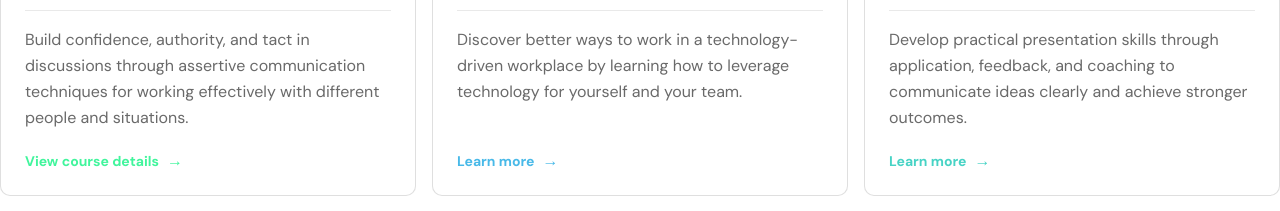
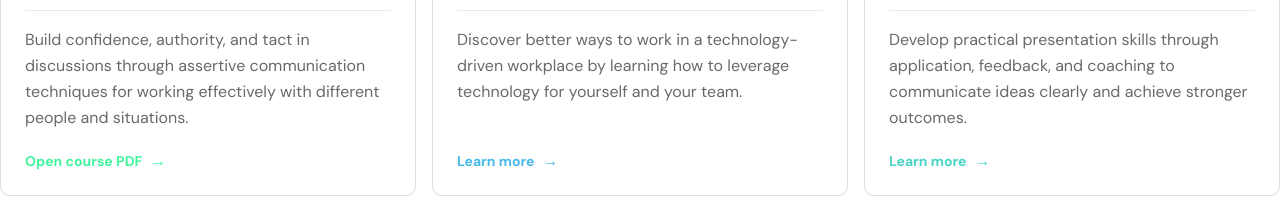
Before and after one commit to gabzy0423/The-Learning-Lab, a Next.js app: page /programs/personal-development in a window 1280 px wide. Shown: the part 1100-1311 px from the top of the page. Built offline with nearby package versions, Linux system fonts and the light colour scheme.

Commit message:
Open Communicate with Impact PDF from card

```diff
--- a/app/programs/[category]/page.tsx
+++ b/app/programs/[category]/page.tsx
@@ -9,7 +9,7 @@ const personalDevelopmentCards = [
   {
     image: "/assets/pages/programs/perso1.png",
     title: "Communicate with Impact",
-    href: "/programs/personal-development/communicate-with-impact",
+    href: "/assets/pdf/Communicate+with+Impact.pdf",
     description: "Build confidence, authority, and tact in discussions through assertive communication techniques for working effectively with different people and situations.",
     accent: "text-brand-mint-green",
   },
@@ -227,7 +227,7 @@ export default async function CategoryPage({
                   key={card.image}
                   className={`group relative flex min-h-[29rem] flex-col overflow-hidden rounded-lg border border-brand-charcoal/15 bg-white p-6 text-brand-charcoal transition-[border-color,transform,box-shadow] duration-500 ease-out hover:-translate-y-0.5 hover:border-brand-turquoise hover:shadow-lg motion-reduce:transform-none motion-reduce:transition-none ${card.href ? "cursor-pointer" : ""}`}
                 >
-                  {card.href && <Link href={card.href} className="absolute inset-0 z-10 rounded-lg focus-visible:outline-2 focus-visible:outline-offset-2 focus-visible:outline-brand-cyan-blue" aria-label={`View ${card.title} course details`} />}
+                  {card.href && <Link href={card.href} target="_blank" rel="noopener noreferrer" className="absolute inset-0 z-10 rounded-lg focus-visible:outline-2 focus-visible:outline-offset-2 focus-visible:outline-brand-cyan-blue" aria-label={`Open ${card.title} PDF in a new tab`} />}
                   <p className={`text-sm font-extrabold ${card.accent}`}>{String(index + 1).padStart(2, "0")}</p>
                   <div className="relative mt-4 aspect-square overflow-hidden rounded-md bg-brand-charcoal/5">
                     <Image
@@ -243,7 +243,7 @@ export default async function CategoryPage({
                     <p className="text-base leading-relaxed text-brand-charcoal/70">{card.description}</p>
                   </div>
                   <span className={`mt-auto inline-flex items-center gap-2 pt-5 text-sm font-bold ${card.accent}`}>
-                    {card.href ? "View course details" : "Learn more"}
+                    {card.href ? "Open course PDF" : "Learn more"}
                     <span aria-hidden="true" className="text-base leading-none">→</span>
                   </span>
                 </article>
```
Also changed, not shown: 3 other files (tests, documents, lock files or other folders).
